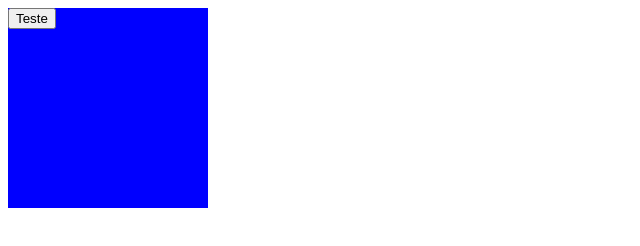
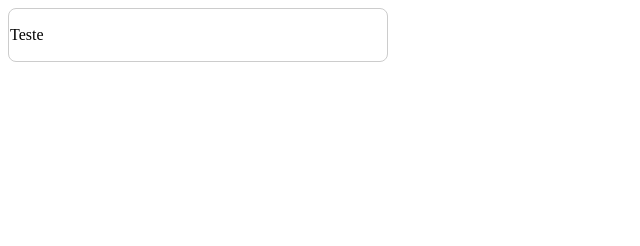
Before and after one commit to gprocopiob/ProjetoUOL, a plain HTML site: page trabalho1-html/html/login.html in a window 1280 px wide. Shown: the whole page, without its empty margins (0-640 px from the left). Drawn offline with Linux system fonts and the light colour scheme; files that its build step writes are made by us from their sources.

Commit message:
inserindo inicio da tela-login

```diff
--- a/trabalho1-html/css/login.css
+++ b/trabalho1-html/css/login.css
@@ -1,5 +1,15 @@
-.quadrado {
-    width: 200px;
-    height: 200px;
-    background-color: blue;
+.layout {
+    width: 100%;
+    display: flex;
+    flex-wrap: wrap;
+    flex-direction: column;
+    background-color: #fff;
+    border: 1px solid #ccc;
+    border-radius: 8px;
+    overflow: hidden;
+    padding: 1px;
 }
+
+#wrapper {
+    width: 376px;
+}
--- a/trabalho1-html/html/login.html
+++ b/trabalho1-html/html/login.html
@@ -5,13 +5,17 @@
     <meta charset="UTF-8">
     <meta name="viewport" content="width=device-width, initial-scale=1.0">
     <title>UOL Notícias</title>
-    <link rel="stylesheet" type="text/css" href="css/login.css" />
+    <link rel="stylesheet" type="text/css" href="../css/login.css" />
     <link rel="stylesheet" href="https://use.fontawesome.com/releases/v5.12.1/css/all.css" crossorigin="anonymous">
     <!-- https://fontawesome.com/icons site dos icones -->
 </head>
 
 <body>
-    <div class="quadrado">
-        <button>Teste</button>
-    </div>
+    <header>
+        <div id="wrapper">
+            <div class="layout">
+                <p>Teste</p>
+            </div>
+        </div>
+    </header>
 </body>
```
Also changed, not shown: trabalho1-html/html/main.html (+1 -1 lines).
